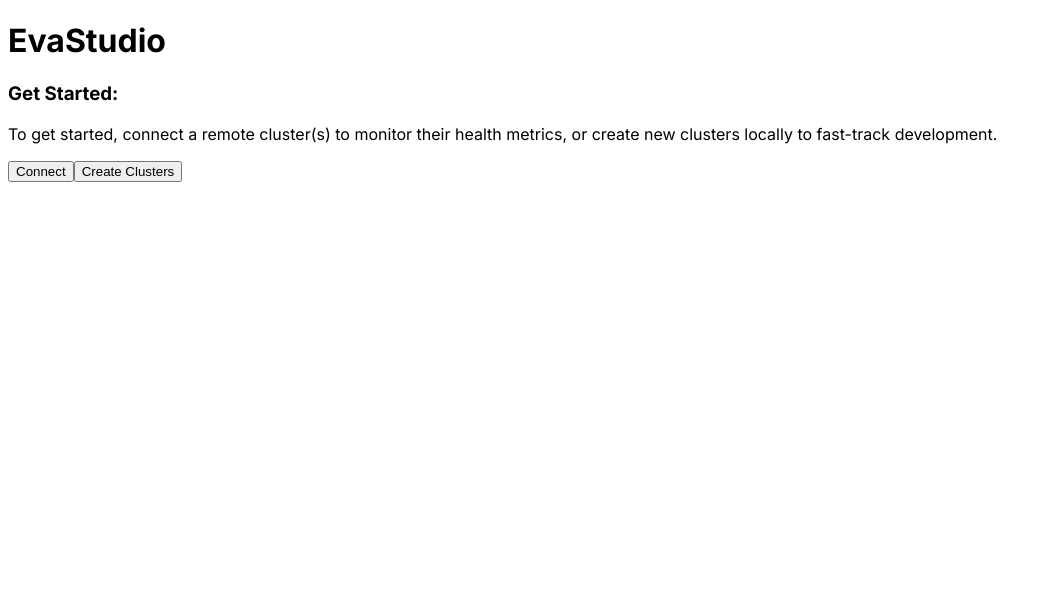
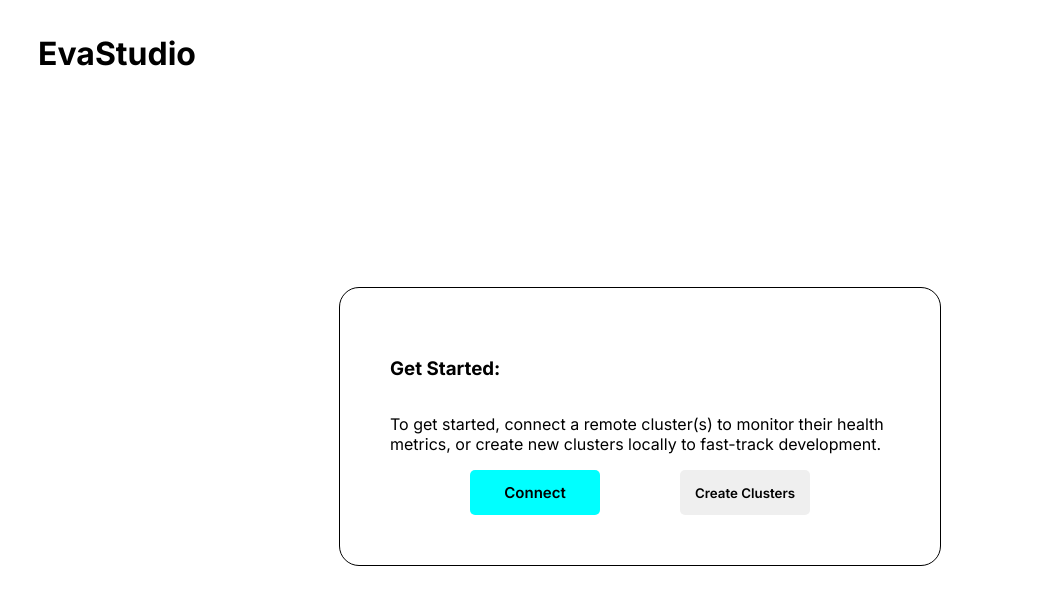
Before and after one commit to oslabs-beta/evaStudio, a React app: page / in a window 1280 px wide. Shown: the top 604 px of the page, without its empty margins (0-1051 px from the left). Built offline with nearby package versions, Linux system fonts and the light colour scheme.

Commit message:
Began styling

```diff
--- a/src/containers/CreateClustersContainer.jsx
+++ b/src/containers/CreateClustersContainer.jsx
@@ -3,7 +3,7 @@
 const CreateClustersContainer = () => {
   return (
     <div id='createClustersContainer'>
-      <h1>createClustersContainer</h1>
+      <h1>CREATE CLUSTER INTERACTIVE DASHBOARD HERE</h1>
     </div>
   )
 }
--- a/src/containers/GetStartedContainer.jsx
+++ b/src/containers/GetStartedContainer.jsx
@@ -11,10 +11,14 @@
 
   return (
     <div id='getStartedContainer'>
-      <h3>Get Started:</h3>
-      <p>To get started, connect a remote cluster(s) to monitor their health metrics, or create new clusters locally to fast-track development.</p>
-      <button onClick={() => getStartedNavigation(connectCluster)}>Connect</button>
-      <button onClick={() => getStartedNavigation(createClustersContainer)}>Create Clusters</button>
+      <div id='gettingStartedWrapper'>
+        <h3>Get Started:</h3>
+        <p>To get started, connect a remote cluster(s) to monitor their health metrics, or create new clusters locally to fast-track development.</p>
+        <div id='startBtnsWrapper'>
+          <button className='primaryButton' onClick={() => getStartedNavigation(connectCluster)}>Connect</button>
+          <button className='secondaryButton' onClick={() => getStartedNavigation(createClustersContainer)}>Create Clusters</button>
+        </div>
+      </div>
     </div>
   )
 }
--- /dev/null
+++ b/src/styles/_gettingStarted.scss
@@ -0,0 +1,23 @@
+#getStartedContainer {
+  display: flex;
+  flex-direction: column;
+  justify-content: center;
+  align-self: center;
+}
+
+#gettingStartedWrapper {
+  display: flex;
+  flex-direction: column;
+  justify-content: center;
+  align-self: center;
+  width: 500px;
+  border: 1px solid;
+  border-radius: 20px;
+  padding: 50px;
+  margin-top: 15vw;
+}
+
+#startBtnsWrapper {
+  display: flex;
+  justify-content: space-evenly;
+}
--- a/src/styles/styles.scss
+++ b/src/styles/styles.scss
@@ -1,3 +1,32 @@
+@import '_gettingStarted.scss';
+
 body {
   font-family: 'Inter', sans-serif;
 }
+
+#navBar {
+  padding-left: 30px;
+  padding-top: 5px;
+}
+
+.primaryButton {
+  min-width: 130px;
+  height: 45px;
+  background-color: aqua;
+  border: 0;
+  border-radius: 5px;
+  cursor: pointer;
+  font-family: inherit;
+  font-size: 15px;
+  font-weight: 600;
+}
+
+.secondaryButton {
+  min-width: 130px;
+  height: 45px;
+  border: 0;
+  border-radius: 5px;
+  cursor: pointer;
+  font-family: inherit;
+  font-weight: 600;
+}
```
